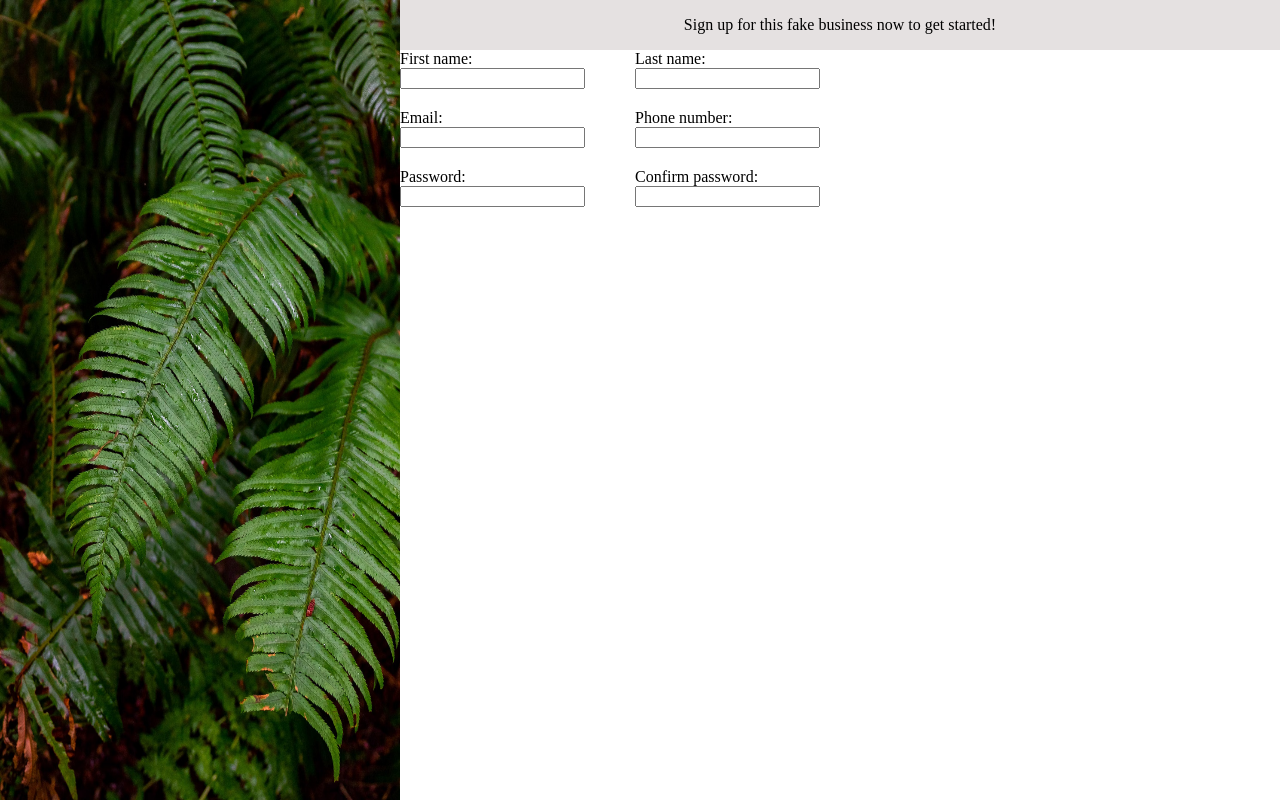
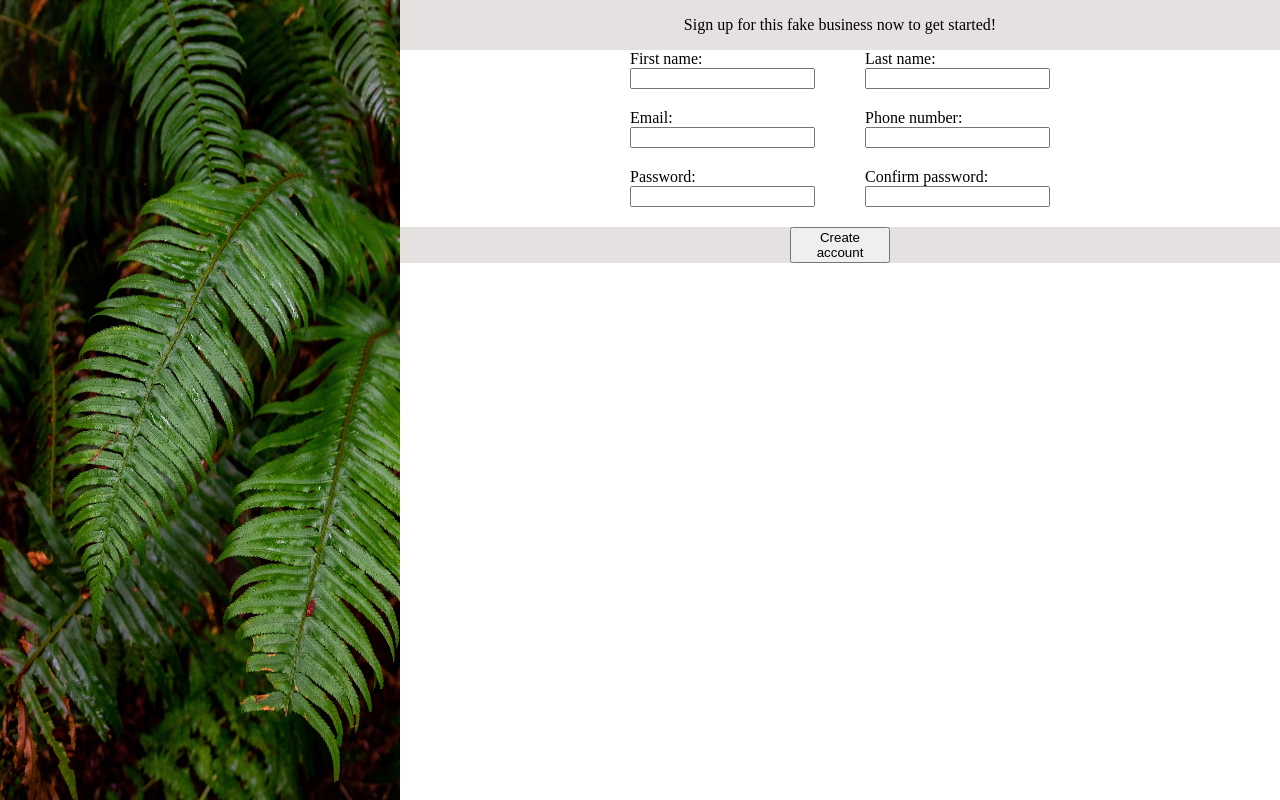
Before and after one commit to The-Odin-Project-Self-Learn/Signup-Form, a plain HTML site: page index.html in a window 1280 px wide. Drawn offline with Linux system fonts and the light colour scheme.

Commit message:
everything positioned properly except form

```diff
--- a/index.html
+++ b/index.html
@@ -14,11 +14,11 @@
         </div>
 
         <div class = "right-column">
-            <div class = "intro">
+            <div class = "header">
                 <p>Sign up for this fake business now to get started!</p>
             </div>
 
-
+            <div class = "form-container">
                 <form>
                     <div class = "form-group-container">
                         <div class = 'form-group'>
@@ -57,6 +57,11 @@
                     </div>
                 </form>
 
+                <div class = "create-acct-container">
+                    <button>Create account</button>
+                </div>
+            </div>
+
         </div>
     </div>
 </body>
--- a/style.css
+++ b/style.css
@@ -7,9 +7,17 @@ img {
     width: 400px;
 }
 
+label {
+    display: block;
+}
+
 form {
     display: flex;
     flex-direction: column;
+}
+
+button {
+    width: 100px;
 }
 
 
@@ -28,14 +36,23 @@ form {
 .right-column {
     display: flex;
     flex-direction: column;
+    align-items: center;
     flex-grow: 1;
 }
 
-.intro {
+.header {
+    width: 100%;
     display: flex;
     flex-direction: row;
     justify-content: center;
     background-color: rgb(229, 225, 225);
+}
+
+.form-container {
+    display: flex;
+    flex-direction: column;
+    align-items: center;
+    width: 100%;
 }
 
 .form-group-container {
@@ -45,6 +62,10 @@ form {
     margin-bottom: 20px;
 }
 
-label {
-    display: block;
+.create-acct-container {
+    width: 100%;
+    display: flex;
+    flex-direction: column;
+    align-items: center;
+    background-color: rgb(229, 225, 225);
 }
```
Lines whose indentation alone changed are shown as unchanged.
